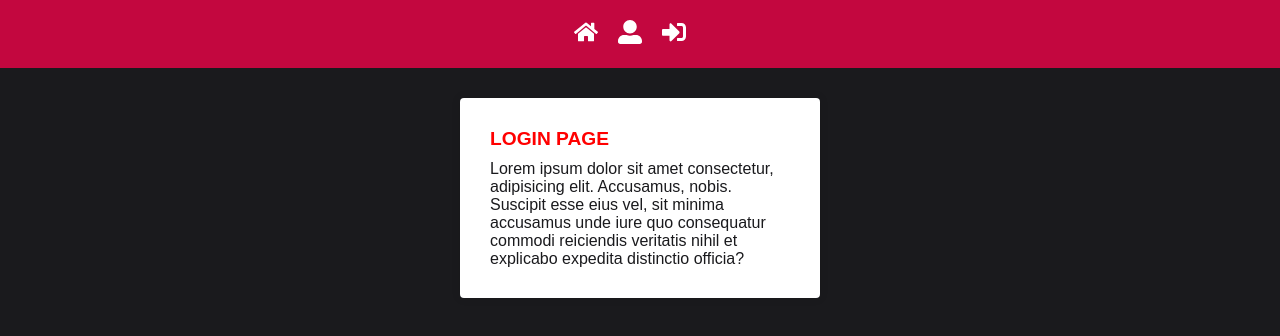
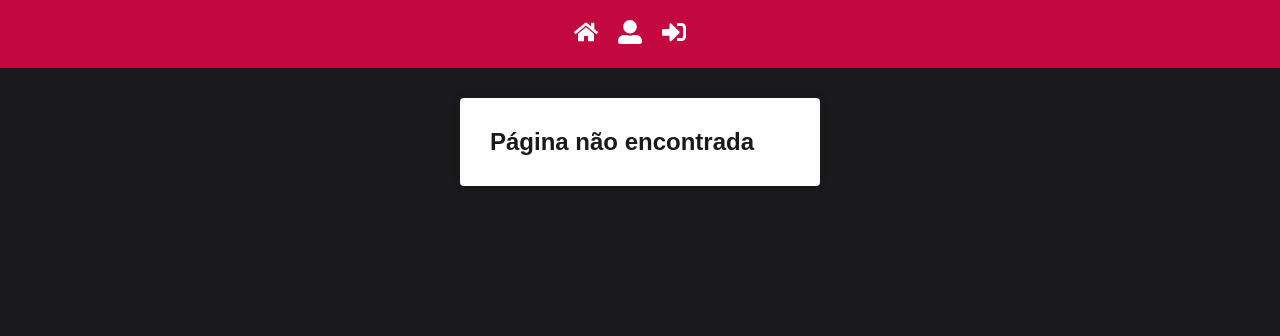
Before and after one commit to dyhalmeida/school, a React (Create React App) app: page / in a window 1280 px wide. Shown: the top 336 px of the page. Built offline with nearby package versions, Linux system fonts and the light colour scheme.

Commit message:
Adicionado rotas e página 404

```diff
--- a/package.json
+++ b/package.json
@@ -9,6 +9,7 @@
     "react": "^16.13.1",
     "react-dom": "^16.13.1",
     "react-icons": "^3.10.0",
+    "react-router-dom": "^5.2.0",
     "react-scripts": "3.4.1",
     "styled-components": "^5.1.0"
   },
--- a/src/App.js
+++ b/src/App.js
@@ -1,16 +1,18 @@
 import React from 'react';
+
+import { BrowserRouter } from 'react-router-dom';
+import Routes from './routes';
 
 import GlobalStyle from './styles/GlobalStyles';
 import Header from './components/Header';
-import Login from './pages/Login';
 
 function App() {
   return (
-    <>
+    <BrowserRouter>
       <Header />
-      <Login />
+      <Routes />
       <GlobalStyle />
-    </>
+    </BrowserRouter>
   );
 }
 
--- a/src/components/Header/index.js
+++ b/src/components/Header/index.js
@@ -1,4 +1,5 @@
 import React from 'react';
+import { Link } from 'react-router-dom';
 
 import { FaHome, FaSignInAlt, FaUserAlt } from 'react-icons/fa';
 import { Nav } from './styled';
@@ -7,15 +8,15 @@ function Header() {
   return (
     <>
       <Nav>
-        <a href="#">
+        <Link to="/">
           <FaHome size={24} />
-        </a>
-        <a href="#">
+        </Link>
+        <Link to="/user">
           <FaUserAlt size={24} />
-        </a>
-        <a href="#">
+        </Link>
+        <Link to="/login">
           <FaSignInAlt size={24} />
-        </a>
+        </Link>
       </Nav>
     </>
   );
--- /dev/null
+++ b/src/pages/Page404/index.js
@@ -0,0 +1,12 @@
+import React from 'react';
+import { Container } from '../../styles/GlobalStyles';
+
+function Page404() {
+  return (
+    <Container>
+      <h1>Página não encontrada</h1>
+    </Container>
+  );
+}
+
+export default Page404;
--- /dev/null
+++ b/src/routes/index.js
@@ -0,0 +1,16 @@
+import React from 'react';
+import { Switch, Route } from 'react-router-dom';
+
+import Login from '../pages/Login';
+import Page404 from '../pages/Page404';
+
+function Routes() {
+  return (
+    <Switch>
+      <Route path="/login" exact component={Login} />
+      <Route path="*" component={Page404} />
+    </Switch>
+  );
+}
+
+export default Routes;
```
Also changed, not shown: 1 other file (tests, documents, lock files or other folders).
